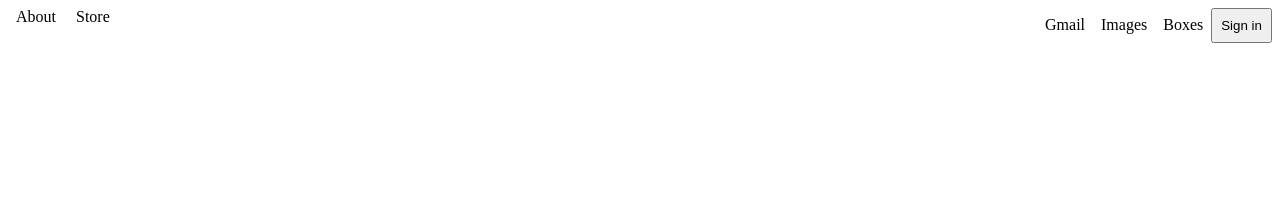
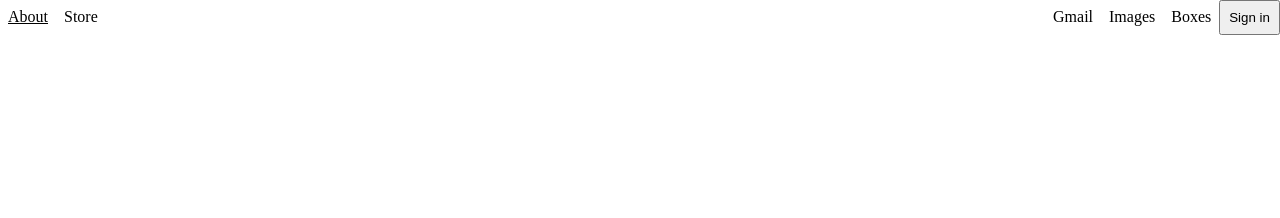
Before and after one commit to Nitro5176/GoogleFrontPage, a plain HTML site: page index.html in a window 1280 px wide. Shown: the top 218 px of the page. Drawn offline with Linux system fonts and the light colour scheme.

Commit message:
Added fixed to the positions of the page

```diff
--- a/styles.css
+++ b/styles.css
@@ -12,6 +12,9 @@
 
 #rightNav{
     float: right;
+}
+#leftNav{
+    float:left;
 }
 
 .navLink{
@@ -124,6 +127,7 @@ footer{
     width:100%;
     background-color:#f8f9fa;
     height: 40px;
+    left:0%;
 }
 
 .footerBar {
@@ -151,3 +155,8 @@ footer{
 .footerLinks:hover{
     text-decoration:underline;
 }
+
+html, body {
+    margin: 0;
+    padding: 0;
+}
```
